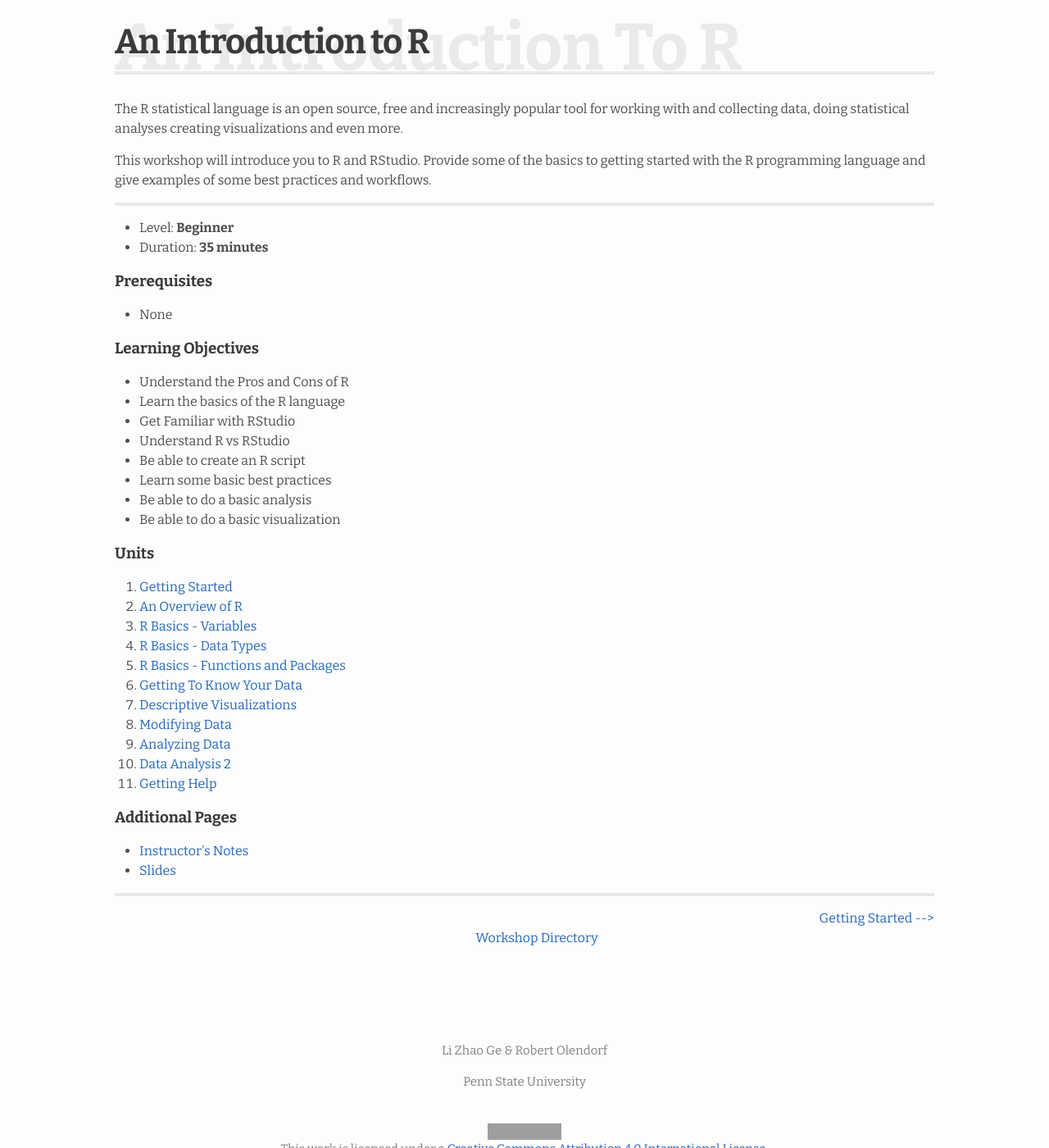
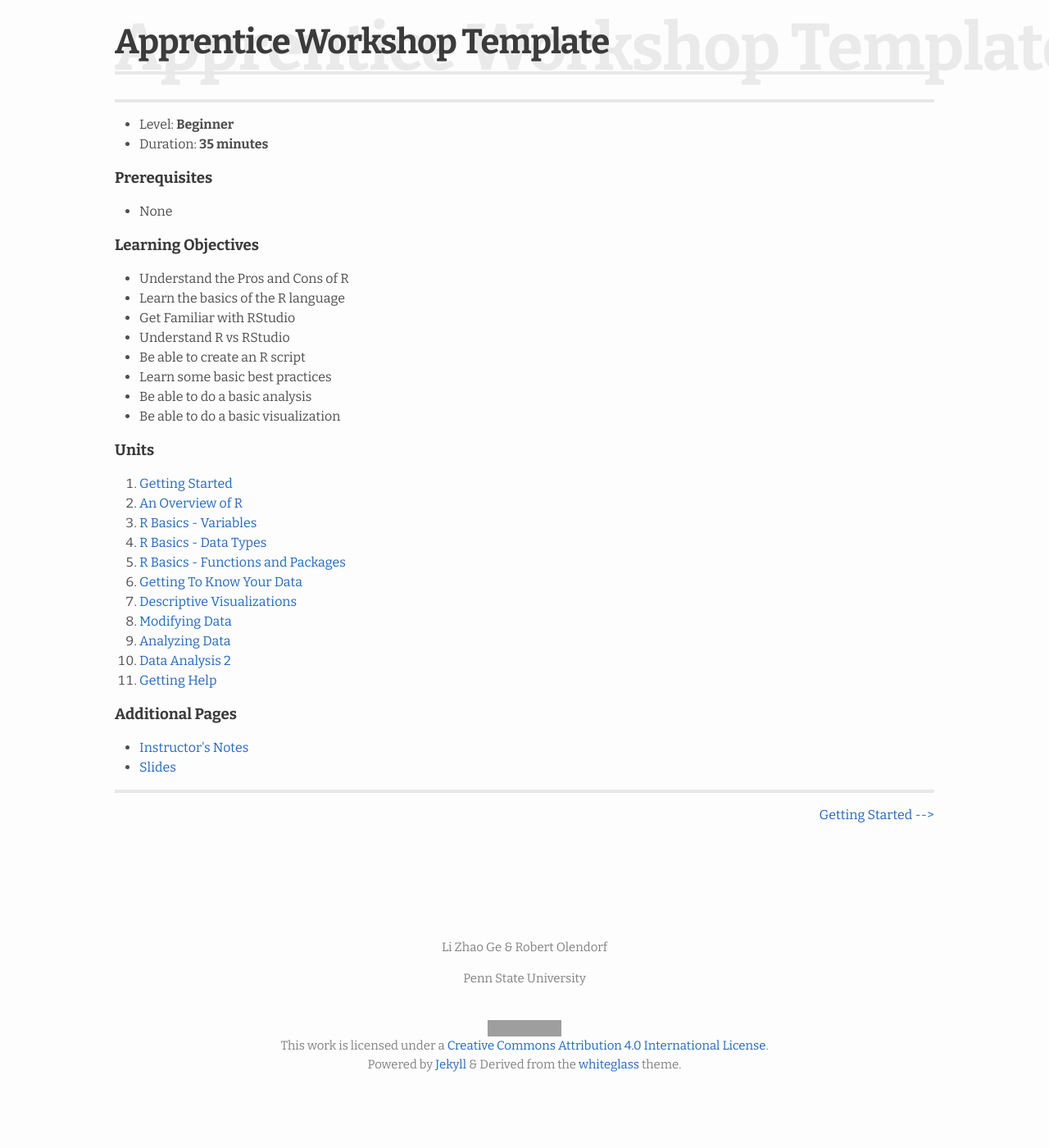
Before and after one commit to NC-State-Libraries-Workshops/ncsu_apprentice, a Jekyll site: the page built from index.md, in a window 1280 px wide and 1400 px high. Shown: the whole window at 82% size. Built offline with Jekyll 4.4.1, drawn with Linux system fonts in a browser that asks for light colours; grey boxes are pictures that could not be loaded.

Commit message:
initial work on extracting framework

```diff
--- a/_config.yml
+++ b/_config.yml
@@ -1,6 +1,6 @@
 # Welcome to Jekyll!
 #
-# This config file is meant for settings that affect your whole blog, values
+# This config file is meant for settings that affect your whole workshop, values
 # which you are expected to set up once and rarely edit after that. If you find
 # yourself editing this file very often, consider using Jekyll's data files
 # feature for the data you need to update frequently.
@@ -15,15 +15,10 @@
 # in the templates via {{ site.myvariable }}.
 
 
-title: An Introduction To R               # Name of the workshop
+title: Apprentice Workshop Template              # Name of the workshop
 
-description:
 
-default_theme: bright
-default_width: 792
-default_lang: en
-default_body_class: list
-
+# Author information
 author:
     name: Li Zhao Ge & Robert Olendorf
     # url:  http://example.com/
@@ -31,35 +26,42 @@
         name: Penn State University
         # url:  http://example.com/
 
+# Any value is ok, Beginner|Intermediate|Advanced are recommended, required
+level: Beginner
+
+lang: en    # inserted into metadata fields.
+
+# Settings for the slides
+default_theme: bright  # Currently supports bright, ribbon
+default_width: 792     # Width of the slides
+default_body_class: list  # used in slide creation
+
+# Turn off if you want a little blue bar on the bottom of yoru slides
+# tracking progresss
 progress: true
+# Lines in code blocks.
 line_numbers: true
 
 
-lang: en
+# the subpath of your site, e.g. /blog, for GitHub pages the name of the
+# GitHub repository. Can be blank if you are not using Github pages
+baseurl: "/repo_name"
+# the base hostname & protocol for your site, e.g. http://example.com
+# url: "https://psu-data-workshops.github.io"
 
-# Beginner|Intermediate|Advanced, required
-level: Beginner
-
-# the subpath of your site, e.g. /blog, for GitHub pages the name of the
-# GitHub repository.
-baseurl: "/introduction_to_r"
-# the base hostname & protocol for your site, e.g. http://example.com
-url: "https://psu-data-workshops.github.io"
-
-# Information about a directory of workshops.
-directory_title: "Workshop Directory"
-directory_url: "https://github.com/psu-data-workshops/start_here"
+# Information about a directory of workshops, link is shown on the home page footer.
+# Omit if you don't want this.
+# directory_title: "Workshop Directory"  # The words that appear on the footer
+# directory_url: "https://github.com/user_name/repo_name" # Any url is fine
 
 
 # This allows us to put supporting files in a different repositry if desired.
-supporting_files_url: "https://github.com/psu-data-workshops/introduction_to_r"
-supporting_files_path: "/tree/master/supporting_files"
+# For now just hardcode the base url too, as its complicated with github.
+# This also lets external files be references.
+supporting_files_url: "https://github.com/user_name/repo_name/"
+supporting_files_path: "blob/gh-pages/supporting_files/"
 
-production_url : https://github.com/psu-data-workshops/introduction_to_r
-
-BASE_PATH : /introduction_to_r
-ASSET_PATH : /introduction_to_r/assets
-
+# Add files here to prevent jekyll from trying to make pages from them.
 exclude:
   - Gemfile
   - Gemfile.lock
@@ -70,6 +72,7 @@
 # Build settings
 markdown: kramdown   # Markdown settings
 
+# These are pretty good defaults, change with care.
 kramdown:
   auto_ids: false
   enable_coderay: false
@@ -80,17 +83,18 @@
 
 
 
-# theme: jekyll-whiteglass
-
-google_analytics: 'UA-121910301-1'
+# google_analytics: 'UA-xxxxxxxxx-1'
 
 plugins:
   - jekyll-archives
   - jekyll-sitemap
 
 
+# For breif views of things
 excerpt_separator: "<!-- more -->"
 
+# For the units pages, defaults should be good,
+# change at your own risk.
 collections:
   units:
     output: true
--- a/_includes/header.html
+++ b/_includes/header.html
@@ -3,6 +3,6 @@
     <h1 class="site-title"> {{ site.title | escape }} </h1>
   </div>
   <div class="unit-titel">
-    <h1 class="post-title">{{ page.title | escape }}</h1></div>
+    <h1 class="post-title">{{ page.title | default: site.title | escape }}</h1></div>
   <hr/>
 </header>
--- a/_layouts/page.html
+++ b/_layouts/page.html
@@ -13,7 +13,7 @@
       <ul>
           {% for file in page.supporting_files %}
             <li>
-              <a href={{ site.supporting_files_url }}{{ site.supporting_files_path }}/{{ file.file_name }}>{{ file.link_text }}</a>
+              <a href= {{ site.supporting_files_url }}{{ site.supporting_files_path }}/{{ file.file_name }}>{{ file.link_text }}</a>
             </li>
           {% endfor %}
       </ul>
@@ -29,7 +29,7 @@
         <li class="left">
           {% assign prev_page_number = page.order | minus: 1 %}
           {% assign prev_page = sorted_pages[prev_page_number] %}
-          <a href={{ prev_page.url | prepend:site.baseurl}}><--{{ prev_page.title }}</a>
+          <a href={{ prev_page.url | prepend:site.baseurl }}><--{{ prev_page.title }}</a>
         </li>
       {% endif %}
       {% assign last_page = sorted_pages.size | minus: 1 %}
--- a/index.md
+++ b/index.md
@@ -3,14 +3,7 @@
 # To modify the layout, see https://jekyllrb.com/docs/themes/#overriding-theme-defaults
 
 layout: home
-title: An Introduction to R
+
+# Override the workshop title if you want it to be different
+<!--title: A Different Title-->
 ---
-
-The R statistical language is an open source, free and increasingly popular
-tool for working with and collecting data, doing statistical analyses creating
-visualizations and even more.
-
-
-This workshop will introduce you to R and RStudio. Provide some of the basics
-to getting started with the R programming language and give examples of some
-best practices and workflows.
```
